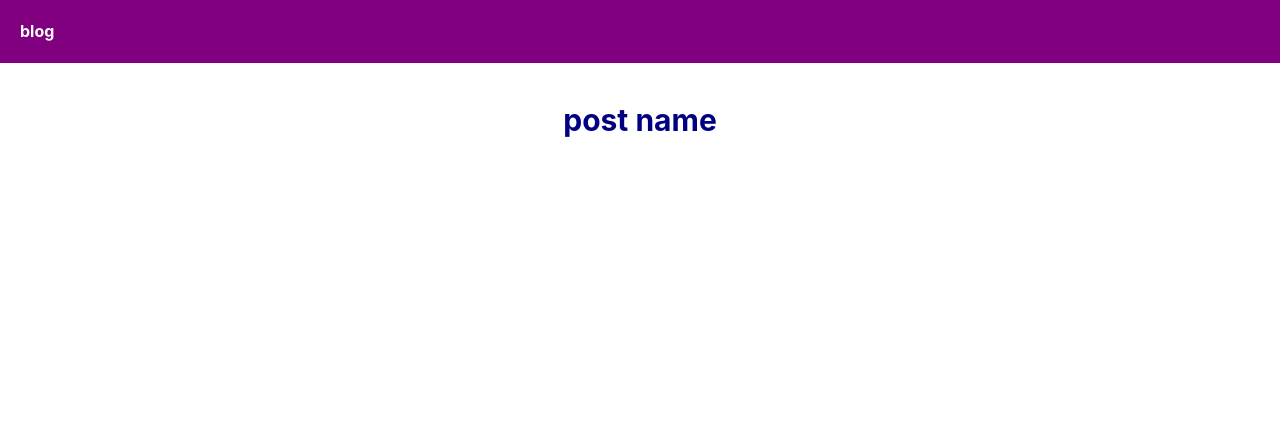
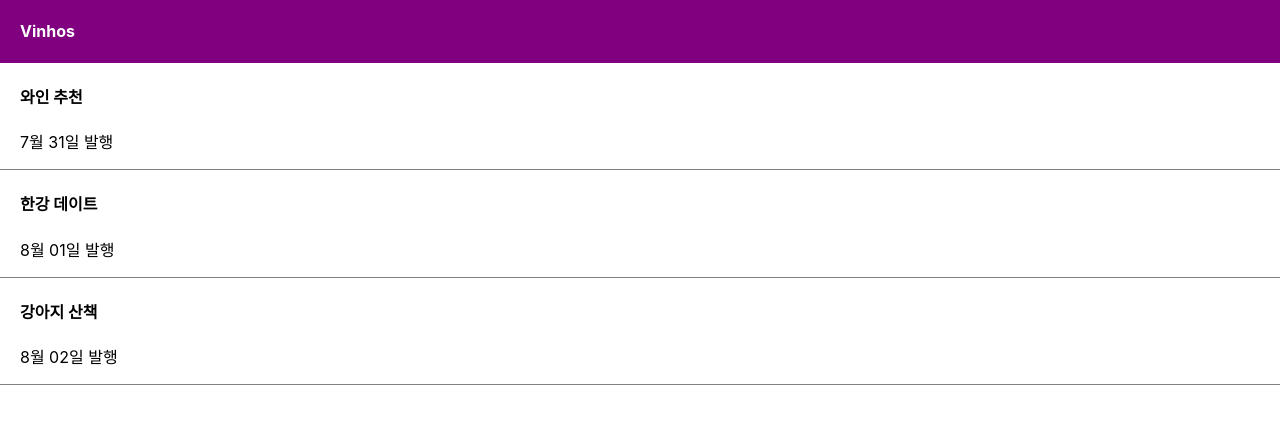
Before and after one commit to JJJJJJJJJkim/react, a React (Create React App) app: page / in a window 1280 px wide. Shown: the top 424 px of the page. Built offline with nearby package versions, Linux system fonts and the light colour scheme.

Commit message:
state 선언, 데이터 바인딩

```diff
--- a/src/App.css
+++ b/src/App.css
@@ -1,5 +1,23 @@
 .App {
   text-align: center;
+}
+
+div {
+  box-sizing: border-box;
+}
+
+.list {
+  padding-left: 20px;
+  text-align: left;
+  border-bottom: 1px solid grey;
+}
+
+.black-nav {
+  display: flex;
+  background-color: purple;
+  width: 100%;
+  color: white;
+  padding-left: 20px;
 }
 
 .App-logo {
@@ -36,11 +54,3 @@
     transform: rotate(360deg);
   }
 }
-
-.black-nav {
-  display: flex;
-  background-color: purple;
-  width: 100%;
-  color: white;
-  padding-left: 20px;
-}
--- a/src/App.js
+++ b/src/App.js
@@ -1,17 +1,32 @@
 import logo from './logo.svg';
 import './App.css';
+import { useState } from 'react';
 
 function App() {
 
-  let post = 'post name'
+  let post = 'post name';
+
+  let [postTitle, b] = useState(['와인 추천','한강 데이트','강아지 산책']);
+
+  let [logo, setlogo] = useState('Vinhos');
 
 
   return (
     <div className="App">
       <div className="black-nav">
-        <h4>blog</h4>
+        <h4>{logo}</h4>
       </div>
-        <h4 style={{color : 'navy', fontSize : '30px'}}>{ post }</h4>
+        <div className="list">
+          <h4>{postTitle[0]}</h4>
+          <p>7월 31일 발행</p>
+        </div><div className="list">
+          <h4>{postTitle[1]}</h4>
+          <p>8월 01일 발행</p>
+        </div>
+        <div className="list">
+          <h4>{postTitle[2]}</h4>
+          <p>8월 02일 발행</p>
+        </div>
     </div>
   );
 }
```
